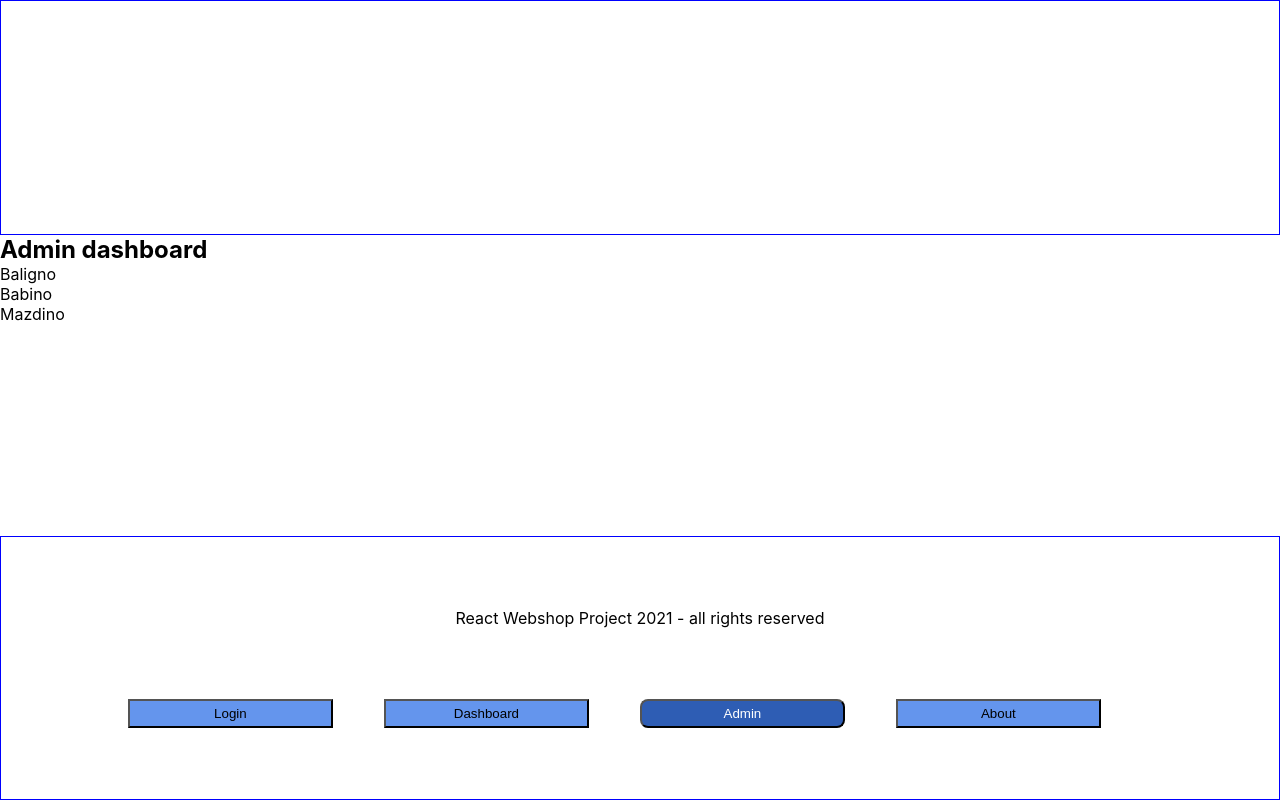
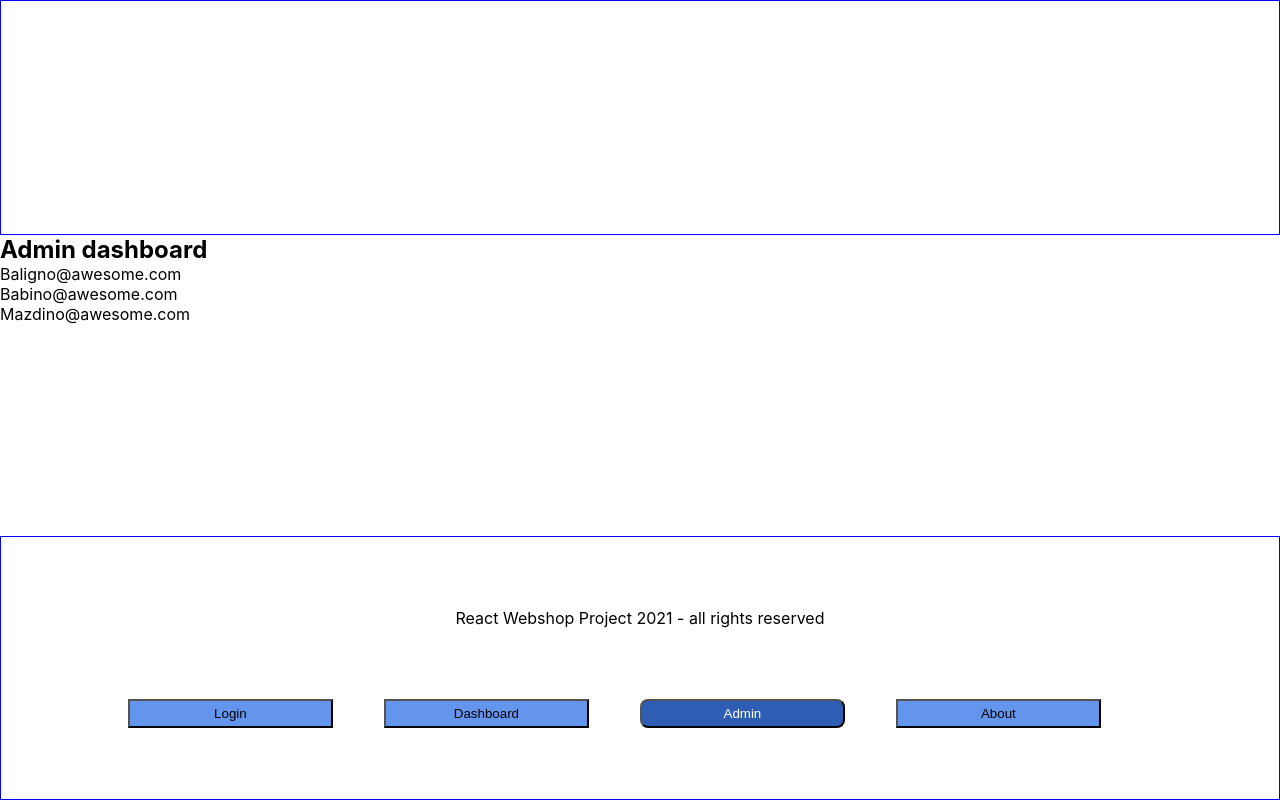
Before and after one commit to Azzazello1979/wsp-react, a React (Create React App) app: page /admin in a window 1280 px wide. Built offline with nearby package versions, Linux system fonts and the light colour scheme; no server answers.

Commit message:
lots of goodies

```diff
--- a/src/App.jsx
+++ b/src/App.jsx
@@ -14,7 +14,33 @@ import ContextMenu from './reusableComponents/ContextMenu/ContextMenu';
 
 import { useState, useRef } from 'react';
 
+import { DEV_API_BASE, PROD_API_BASE } from './constants/constants';
+
+import { useDispatch } from 'react-redux';
+import { userActions } from './store/index';
+
 function App() {
+
+  const dispatch = useDispatch();
+
+  // get all users
+  const getUsers = async () => {
+    fetch(`${DEV_API_BASE}/users`, {
+      headers: {
+        'Content-Type': 'application/json'
+      },
+    })
+      .then(async (response) => await response.json())
+      .then(data => {
+        console.log('users hereeee...', data);
+        dispatch(userActions.setAllUsers(data));
+      })
+      .catch(err => alert(err.message))
+  };
+
+
+  getUsers();
+
 
   const [contextMenuVisible, setContextMenuVisible] = useState(false);
   const [x, setX] = useState(0);
--- a/src/reusableComponents/UsersListing/UsersListing.jsx
+++ b/src/reusableComponents/UsersListing/UsersListing.jsx
@@ -6,7 +6,7 @@ const UsersListing = () => {
 
     return (
         <div>
-            {users.map(u => <p key={u.id}>{u.name}</p>)}
+            {users.map(u => <p key={u._id}>{u.email}</p>)}
         </div>
     );
 };
--- a/src/store/index.js
+++ b/src/store/index.js
@@ -20,9 +20,9 @@ const authSlice = createSlice({
 // USERS
 const usersInitialState = {
     users: [
-        { id: 1, name: 'Baligno' },
-        { id: 2, name: 'Babino' },
-        { id: 3, name: 'Mazdino' },
+        { _id: 1, email: 'Baligno@awesome.com' },
+        { _id: 2, email: 'Babino@awesome.com' },
+        { _id: 3, email: 'Mazdino@awesome.com' },
     ]
 };
 const usersSlice = createSlice({
@@ -31,6 +31,9 @@ const usersSlice = createSlice({
     reducers: {
         addUser(state, action) { // action.payload --> {...}
             state.users.push(action.payload);
+        },
+        setAllUsers(state, action) {
+            state.users = action.payload;
         }
     }
 });
@@ -79,4 +82,5 @@ const store = configureStore({
 
 export const authActions = authSlice.actions;
 export const productActions = productsSlice.actions;
+export const userActions = usersSlice.actions;
 export default store;
```
